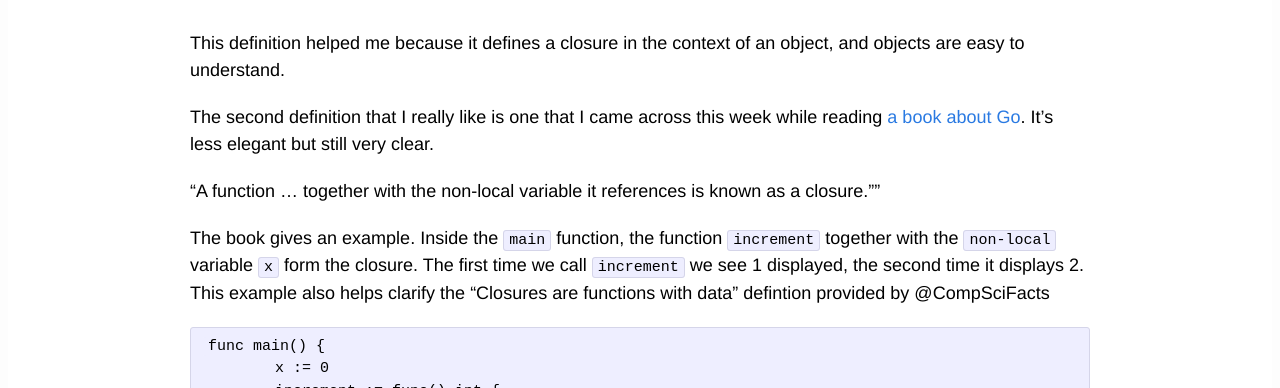
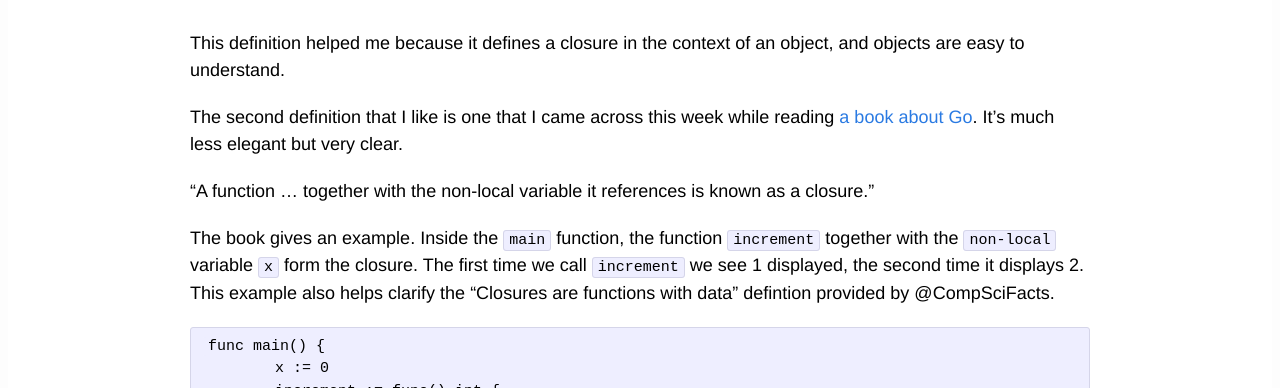
Before and after one commit to genderup/passionateblogger, a Jekyll site: the page built from _posts/developer/2014-07-07-closure.markdown, in a window 1280 px wide. Shown: the part 423-811 px from the top of the page. Built offline with Jekyll 4.4.1, drawn with Linux system fonts in a browser that asks for light colours.

Commit message:
touch up

```diff
--- a/_posts/developer/2014-07-07-closure.markdown
+++ b/_posts/developer/2014-07-07-closure.markdown
@@ -18,11 +18,11 @@ Objects are data structures with functions. Closures are functions with data.
 
 This definition helped me because it defines a closure in the context of an object, and objects are easy to understand.
 
-The second definition that I really like is one that I came across this week while reading <a href="http://www.golang-book.com/assets/pdf/gobook.pdf">a book about Go</a>. It's less elegant but still very clear.
+The second definition that I like is one that I came across this week while reading <a href="http://www.golang-book.com/assets/pdf/gobook.pdf">a book about Go</a>. It's much less elegant but very clear.
 
-"A function ... together with the non-local variable it references is known as a closure.""
+"A function ... together with the non-local variable it references is known as a closure."
 
-The book gives an example. Inside the `main` function, the function `increment` together with the `non-local` variable `x` form the closure. The first time we call `increment` we see 1 displayed, the second time it displays 2.  This example also helps clarify the "Closures are functions with data" defintion provided by @CompSciFacts
+The book gives an example. Inside the `main` function, the function `increment` together with the `non-local` variable `x` form the closure. The first time we call `increment` we see 1 displayed, the second time it displays 2.  This example also helps clarify the "Closures are functions with data" defintion provided by @CompSciFacts.
 
 {% highlight html %}
 
```
